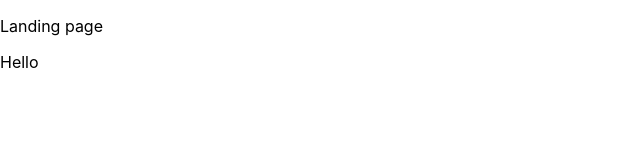
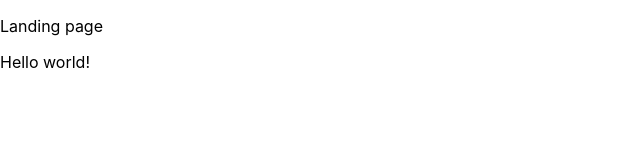
Before and after one commit to Devolution-Oy/project-dashboard, a React (Create React App) app: page / in a window 1280 px wide. Shown: the top 160 px of the page, without its empty margins (0-640 px from the left). Built offline with nearby package versions, Linux system fonts and the light colour scheme.

Commit message:
Firebase deploy main 2

```diff
--- a/src/App.js
+++ b/src/App.js
@@ -12,7 +12,7 @@ function App() {
       <div>
         <main className='main-content'>
           <Route exact path={ROUTES.LANDING} component={Landing} />
-          <p>Hello</p>
+          <p>Hello world!</p>
         </main>
       </div>
     </Router>
```
